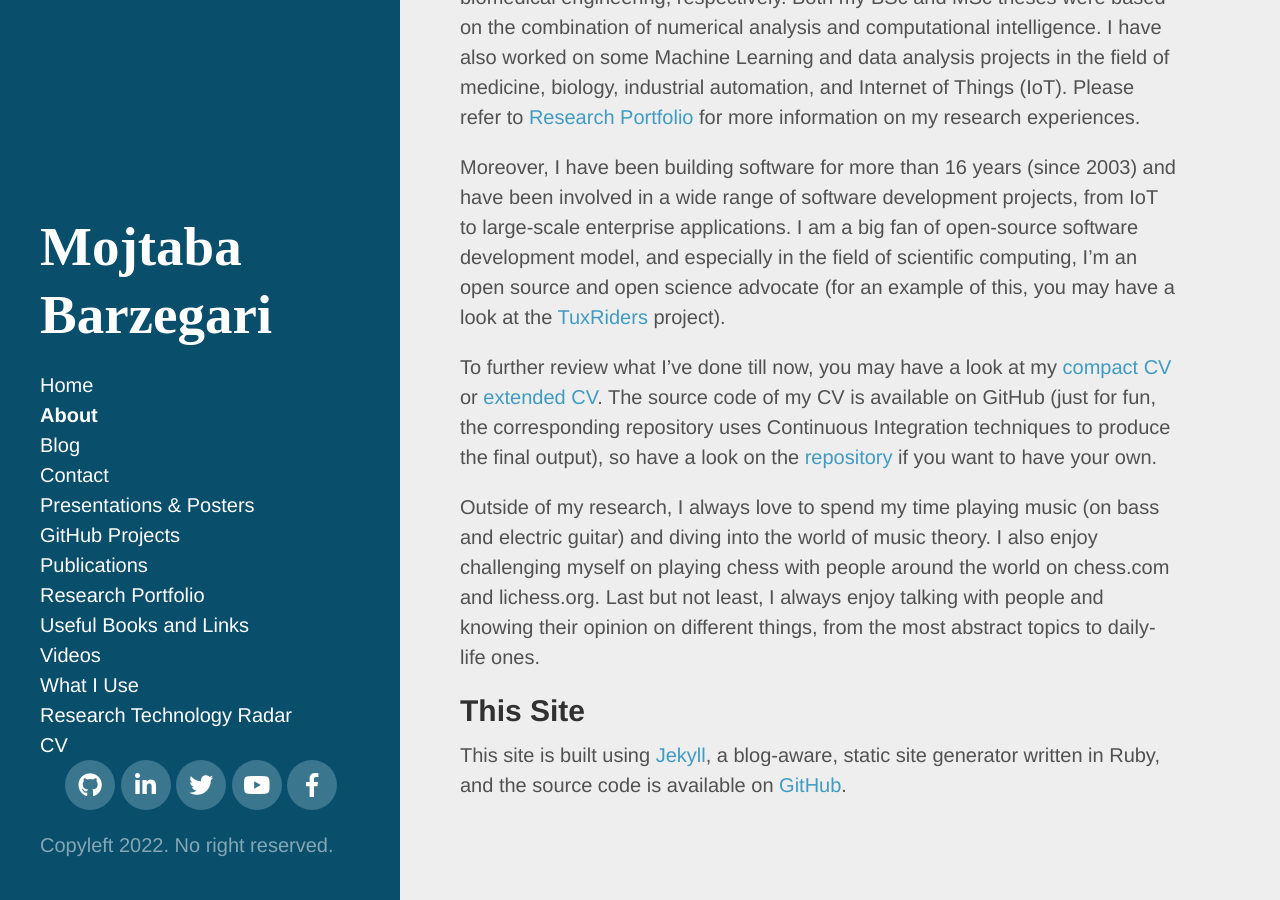
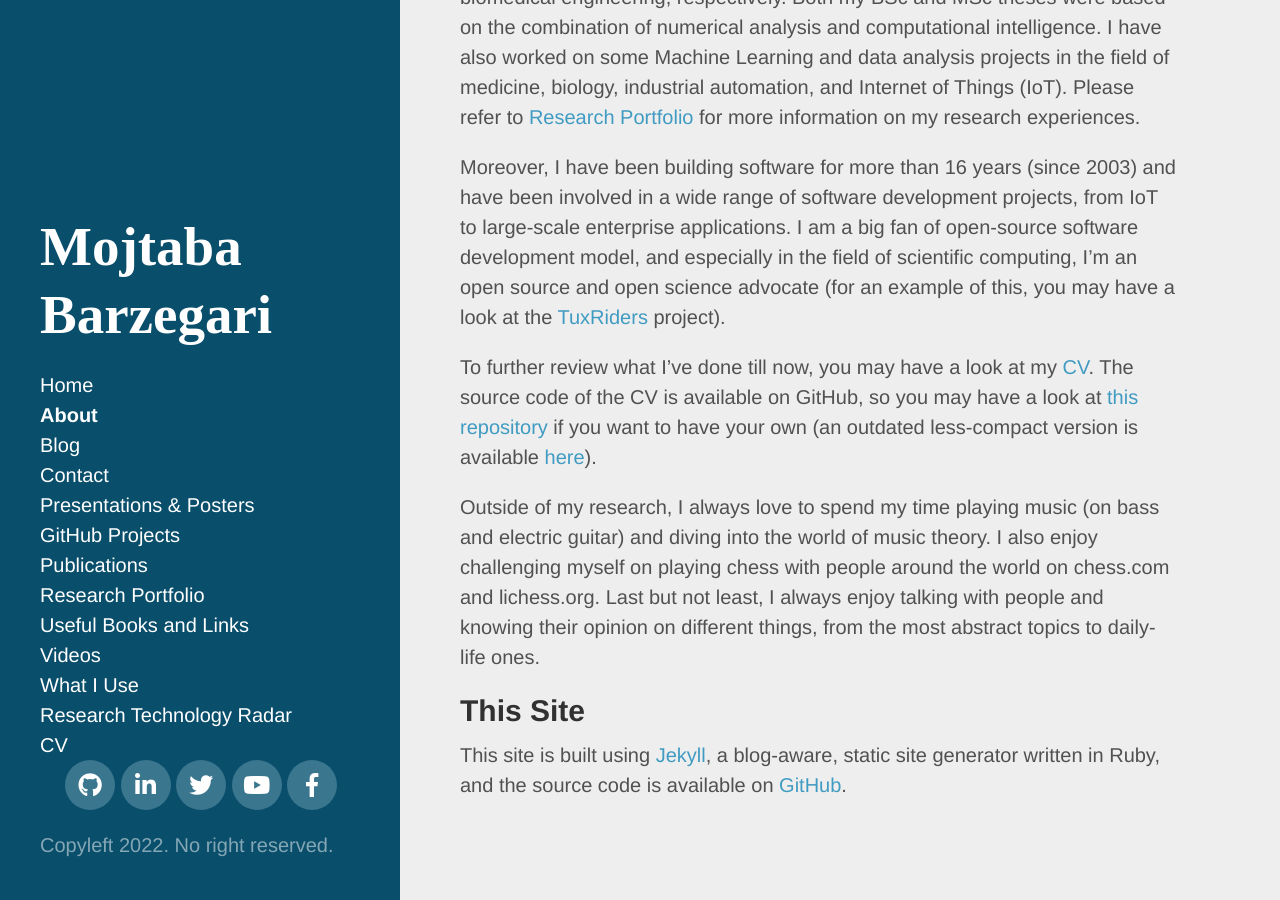
Before and after one commit to mbarzegary/mbarzegary.github.io, a Jekyll site: the page built from about.md, in a window 1280 px wide and 900 px high, scrolled down 528 px. Built offline with Jekyll 4.4.1, drawn with Linux system fonts in a browser that asks for light colours; nearby versions of some CDN libraries; some web fonts are replaced.

Commit message:
update about page

```diff
--- a/about.md
+++ b/about.md
@@ -11,7 +11,7 @@ Prior to my current career, I received my BSc and MSc in materials science and b
 
 Moreover, I have been building software for more than 16 years (since 2003) and have been involved in a wide range of software development projects, from IoT to large-scale enterprise applications. I am a big fan of open-source software development model, and especially in the field of scientific computing, I'm an open source and open science advocate (for an example of this, you may have a look at the <a target="_blank" href="http://tuxriders.com/">TuxRiders</a> project).
 
-To further review what I've done till now, you may have a look at my [compact CV](http://nbviewer.jupyter.org/github/mbarzegary/MyCV-shortened/blob/main/main.pdf) or [extended CV](http://nbviewer.jupyter.org/github/mbarzegary/MyCV/blob/master/main.pdf). The source code of my CV is available on GitHub (just for fun, the corresponding repository uses Continuous Integration techniques to produce the final output), so have a look on the [repository](https://github.com/mbarzegary/MyCV) if you want to have your own.
+To further review what I've done till now, you may have a look at my [CV](http://nbviewer.jupyter.org/github/mbarzegary/MyCV-shortened/blob/main/main.pdf). The source code of the CV is available on GitHub, so you may have a look at [this repository](https://github.com/mbarzegary/MyCV-shortened) if you want to have your own (an outdated less-compact version is available [here](https://github.com/mbarzegary/MyCV)).
 
 Outside of my research, I always love to spend my time playing music (on bass and electric guitar) and diving into the world of music theory. I also enjoy challenging myself on playing chess with people around the world on chess.com and lichess.org. Last but not least, I always enjoy talking with people and knowing their opinion on different things, from the most abstract topics to daily-life ones.
 
```
Also changed, not shown: 2 other files.
